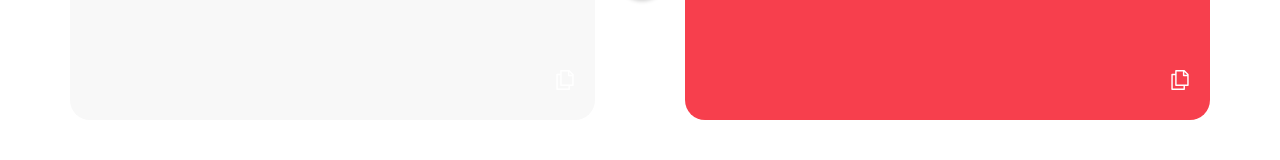
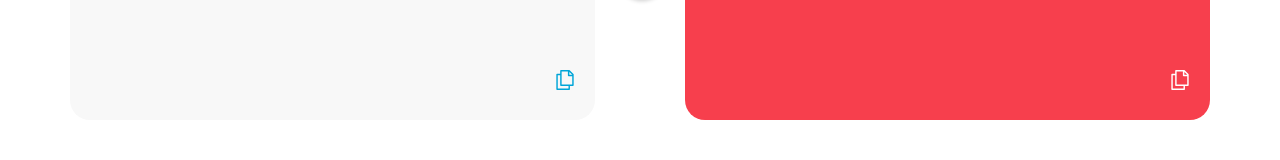
Before and after one commit to jandzouana/translator, a React app: page / in a window 1280 px wide. Shown: the part 272-432 px from the top of the page. Built offline with nearby package versions, Linux system fonts and the light colour scheme; no server answers.

Commit message:
changed icon color to blue for input

```diff
--- a/src/shared/components/buttons/ClickableIcon.tsx
+++ b/src/shared/components/buttons/ClickableIcon.tsx
@@ -48,7 +48,7 @@ const ClickableIcon : React.FC<Props> = (props= {
         width: "100%",
         height: "100%",
         margin: "auto",
-        fill: color ? varFormatWithColor(color) : varFormatWithColor(Color.White)
+        // fill: color ? varFormatWithColor(color) : varFormatWithColor(Color.White)
         // width: size ? size * (iconRatio ? iconRatio : .7) : "30px",
         // height: size ? size * (iconRatio ? iconRatio : .7) : "30px",
     }
@@ -67,7 +67,7 @@ const ClickableIcon : React.FC<Props> = (props= {
             {icon && <img src={icon}
                           id={id}
                           style={iconStyle}
-                          className={`${className ? className : ""} clickable-icon-img`}
+                          className={`${className ? className : ""} clickable-icon-img ${color === Color.Blue ? 'clickable-icon-blue' : ''}`}
                           onMouseDown={handlePressInternal}
                           onMouseUp={handleRelease}
                           onTouchStart={handlePressInternal}
--- a/src/shared/styles/clickable-icon.css
+++ b/src/shared/styles/clickable-icon.css
@@ -5,3 +5,7 @@
 .clickable-icon:active{
     background-color: rgba(0, 0, 0, 0.2);
 }
+
+.clickable-icon-blue{
+    filter: brightness(0) saturate(100%) invert(45%) sepia(58%) saturate(2163%) hue-rotate(162deg) brightness(96%) contrast(101%);
+}
```
